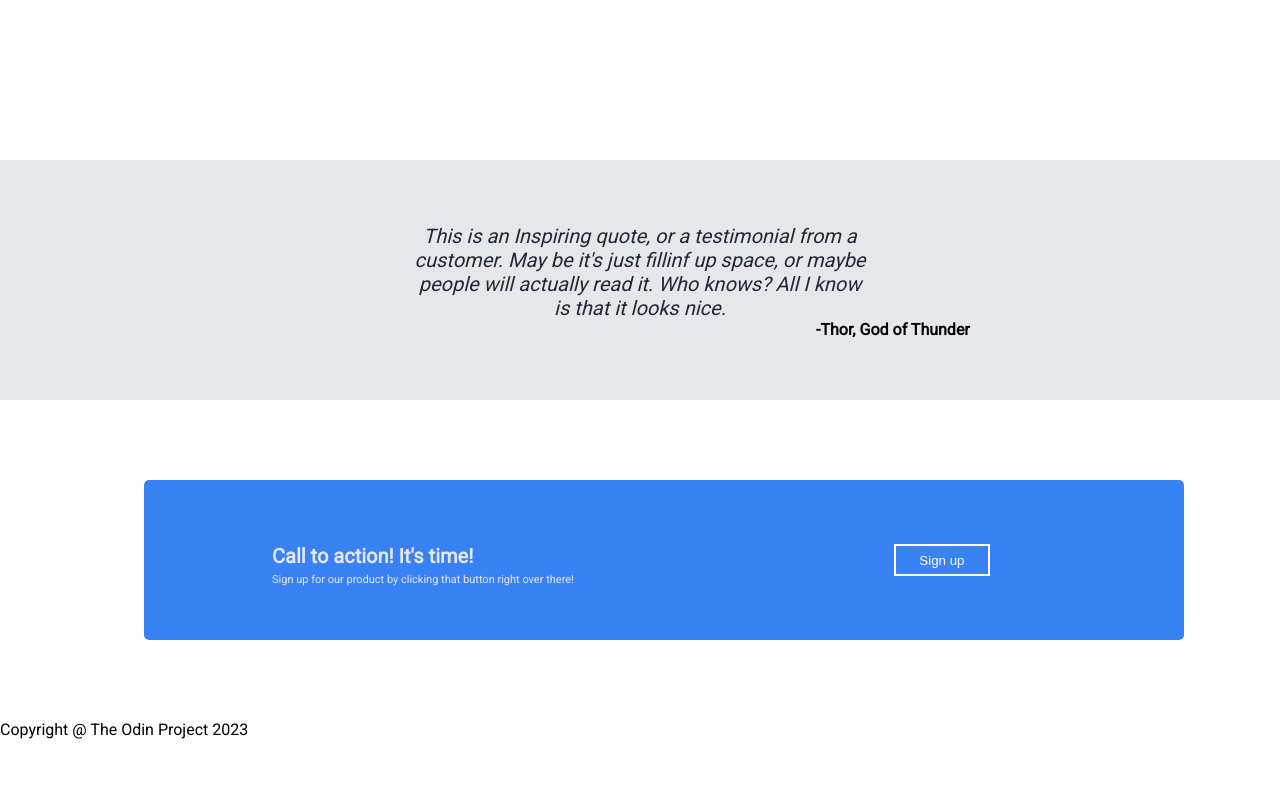
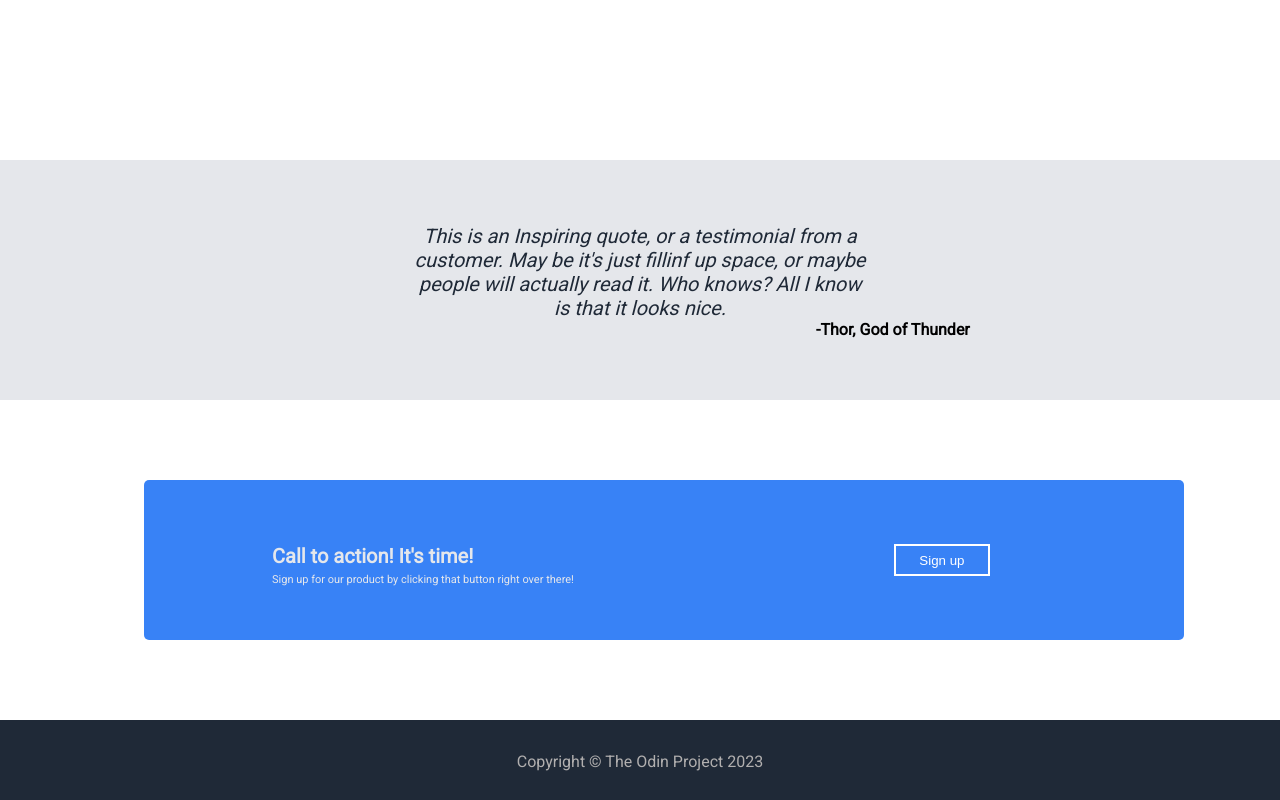
Before and after one commit to IRUMVAEmmanuel1/Odin-Landing-Page, a plain HTML site: page index.html in a window 1280 px wide. Shown: the part 800-1600 px from the top of the page. Before the commit the page ends 1539 px from the top, so only its background shows below. Drawn offline with Linux system fonts and the light colour scheme.

Commit message:
added css for footer

```diff
--- a/css/style.css
+++ b/css/style.css
@@ -173,5 +173,12 @@ body {
 }
 
 .footer{
+    background: #1F2937;
+    height: 5rem;
+}
 
+.copyright{
+    text-align: center;
+    padding-top: 2rem;
+    color: rgb(177, 175, 175);
 }
--- a/index.html
+++ b/index.html
@@ -105,7 +105,7 @@
 				</div>
 			</div>
             <div class="footer">
-                <p class="copyright">Copyright @ The Odin Project 2023</p>
+                <p class="copyright">Copyright &#xA9; The Odin Project 2023</p>
             </div>
 		</div>
 	</body>
```
